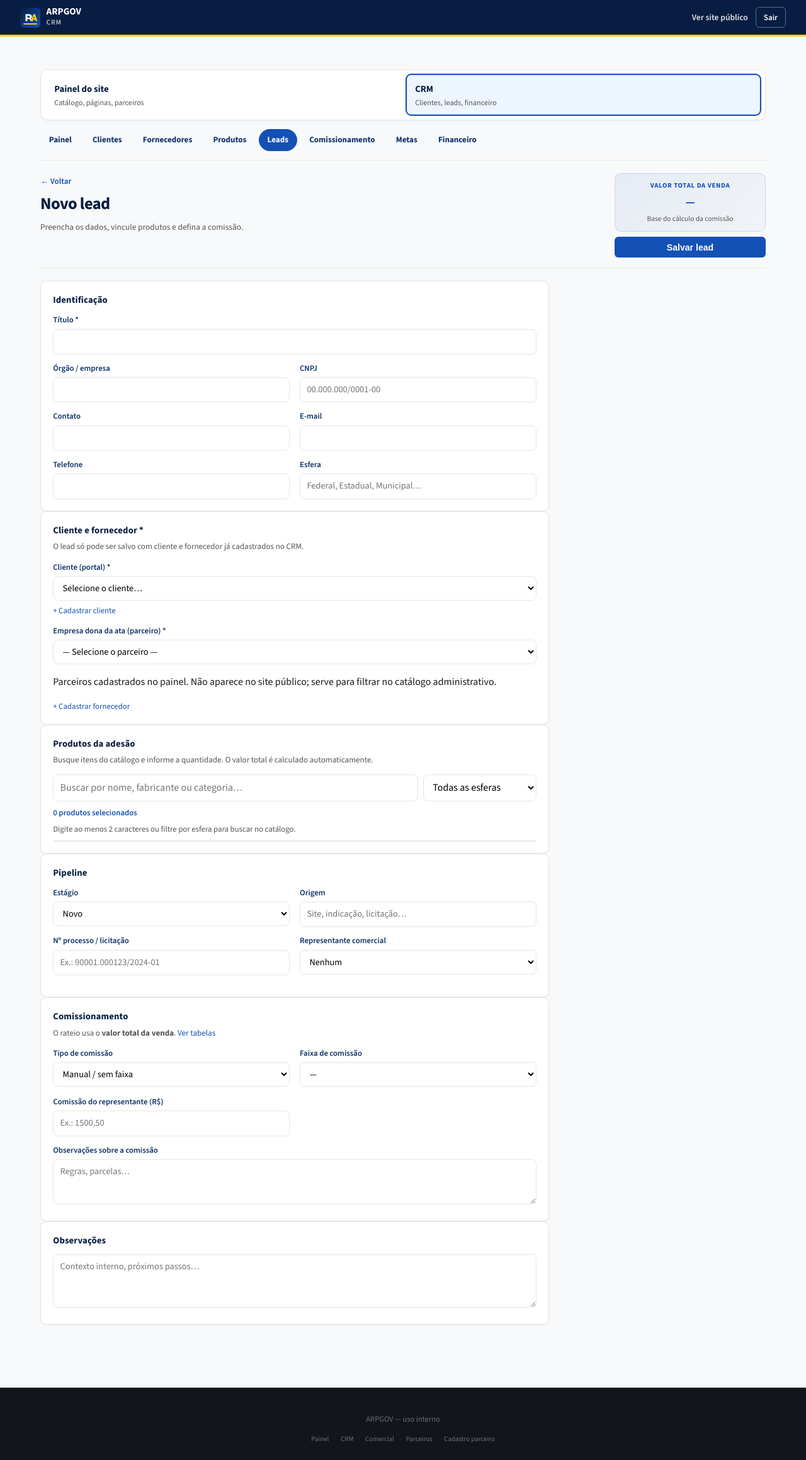
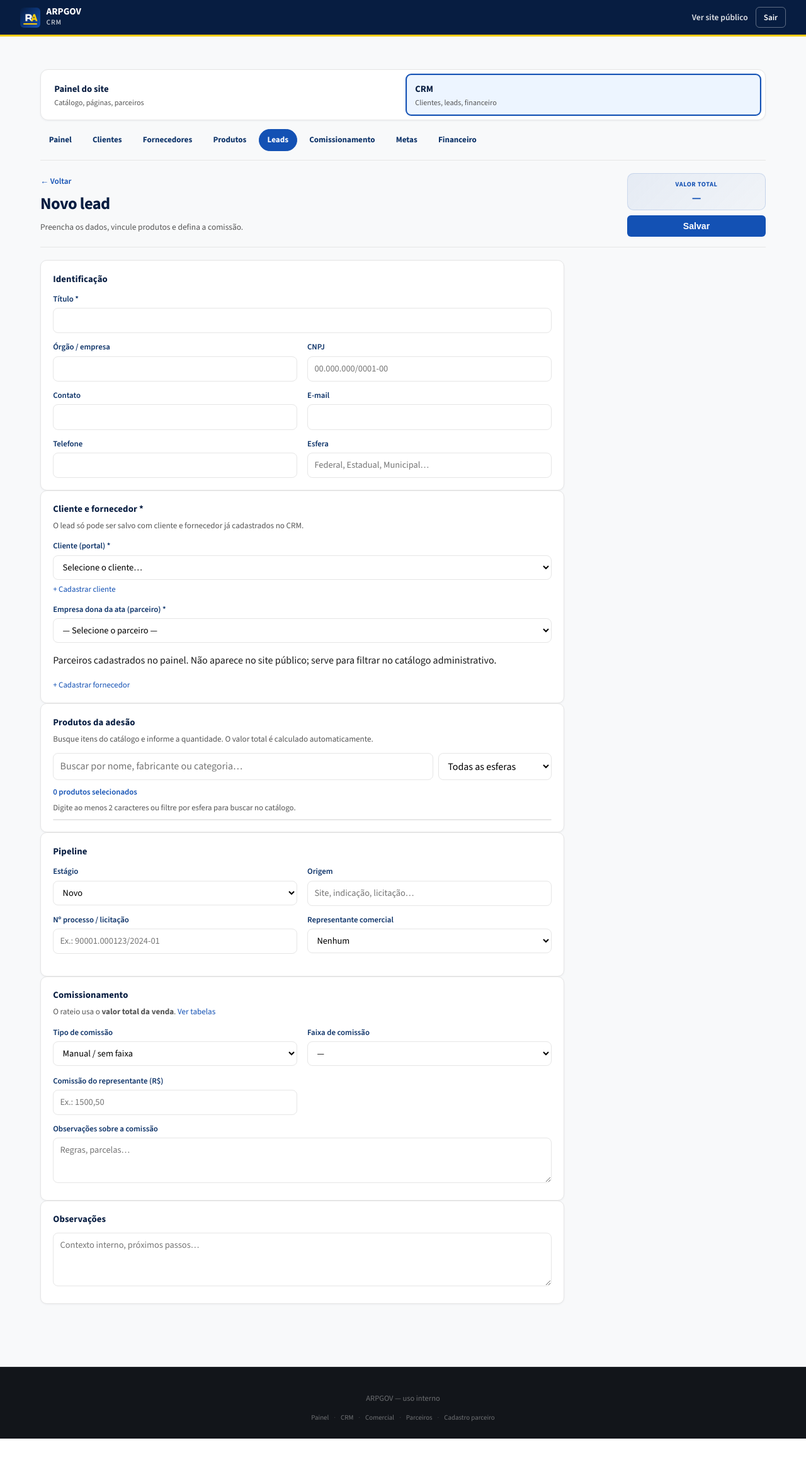
Before and after one commit to arpsistemaslv-cloud/ARPGOV, a Flask app: page /crm/leads/nova in a window 1280 px wide. Shown: the whole page at 63% size. After the commit the page ends 2285 px from the top, so only its background shows below. Run offline with Flask 3, Linux system fonts and the light colour scheme; the visitor is signed in with stand-in values (Sample User, id 1).

Commit message:
Compacta layout da edicao de lead comercial.
Reposiciona comissionamento e zona de risco na coluna direita, reduz o chat vazio e deixa valor e salvar compactos no cabecalho.

Co-authored-by: Cursor <cursoragent@cursor.com>

```diff
--- a/static/css/crm.css
+++ b/static/css/crm.css
@@ -1293,50 +1293,74 @@
 }
 
 .lead-form-header__actions {
-  flex: 0 0 240px;
-  width: 100%;
-  max-width: 240px;
-  display: flex;
-  flex-direction: column;
+  flex: 0 0 auto;
+  min-width: 0;
+}
+
+.lead-form-header__toolbar {
+  display: flex;
+  align-items: stretch;
   gap: 0.5rem;
 }
 
 .lead-sale-total-card--header {
-  padding: 0.7rem 0.85rem;
-  text-align: center;
+  padding: 0.55rem 0.75rem;
+  text-align: left;
   margin: 0;
+  min-width: 0;
+  flex: 1 1 auto;
 }
 
 .lead-sale-total-card--header .lead-sale-total {
-  font-size: 1.2rem;
-  margin: 0.15rem 0 0;
-}
-
-.lead-sale-total-card--header .lead-sale-total-card__hint {
-  margin-top: 0.25rem;
-  font-size: 0.72rem;
-  line-height: 1.35;
+  font-size: 1.05rem;
+  margin: 0.1rem 0 0;
+  line-height: 1.2;
+  white-space: nowrap;
 }
 
 .lead-sale-total-card--header .lead-sale-total-card__label {
-  font-size: 0.68rem;
-}
-
-.lead-form-actions--header {
-  display: flex;
-  flex-direction: column;
-  gap: 0.35rem;
-}
-
-.lead-form-actions--header .btn {
-  padding: 0.55rem 0.85rem;
+  font-size: 0.65rem;
+  letter-spacing: 0.05em;
+}
+
+.lead-form-header__save {
+  flex: 0 0 auto;
+  align-self: stretch;
+  padding: 0.55rem 1rem;
   font-size: 0.88rem;
-}
-
-@media (max-width: 640px) {
+  white-space: nowrap;
+}
+
+@media (min-width: 900px) {
+  .lead-form-header__toolbar {
+    flex-direction: column;
+    width: 220px;
+  }
+
+  .lead-sale-total-card--header {
+    text-align: center;
+  }
+
+  .lead-sale-total-card--header .lead-sale-total {
+    font-size: 1.15rem;
+  }
+
+  .lead-form-header__save {
+    width: 100%;
+  }
+}
+
+@media (max-width: 899px) {
+  .lead-form-header {
+    align-items: stretch;
+  }
+
   .lead-form-header__actions {
-    flex: 1 1 100%;
-    max-width: none;
+    width: 100%;
+  }
+
+  .lead-form-header__toolbar {
+    width: 100%;
   }
 }
 
@@ -1389,10 +1413,21 @@
   align-items: start;
 }
 
+@media (max-width: 899px) {
+  .lead-form-layout {
+    display: flex;
+    flex-direction: column;
+  }
+
+  .lead-form-aside {
+    order: -1;
+  }
+}
+
 @media (min-width: 900px) {
   .lead-form-layout {
-    grid-template-columns: minmax(0, 1fr) 320px;
-    gap: 1.5rem;
+    grid-template-columns: minmax(0, 1fr) 300px;
+    gap: 1.25rem;
   }
 }
 
@@ -1507,15 +1542,67 @@
   min-width: 0;
   display: flex;
   flex-direction: column;
-  gap: 0.85rem;
-}
-
-.lead-form-card--aside-chat .lead-chat__thread--bounded {
-  max-height: min(240px, 32vh);
-}
-
-.lead-form-card--aside-chat .lead-form-card__desc {
-  margin-bottom: 0.65rem;
+  gap: 0.65rem;
+}
+
+@media (min-width: 900px) {
+  .lead-form-aside {
+    position: sticky;
+    top: 0.85rem;
+    align-self: start;
+    max-height: calc(100vh - 1.5rem);
+    overflow-y: auto;
+  }
+}
+
+.lead-form-card--aside-chat {
+  padding: 0.8rem 0.9rem;
+}
+
+.lead-form-card--aside-chat .lead-form-card__title {
+  margin-bottom: 0.35rem;
+}
+
+.lead-form-card__desc--tight {
+  margin: -0.15rem 0 0.55rem;
+  font-size: 0.76rem;
+}
+
+.lead-chat__thread--aside {
+  max-height: min(220px, 32vh);
+  margin-bottom: 0.55rem;
+  overflow-y: auto;
+}
+
+.lead-chat__thread--aside.lead-chat__thread--empty {
+  max-height: none;
+  min-height: 0;
+  margin-bottom: 0.45rem;
+  padding: 0.15rem 0;
+}
+
+.lead-form-card--aside-compact {
+  padding: 0.7rem 0.85rem;
+}
+
+.lead-form-card--aside-compact .lead-form-card__title {
+  margin-bottom: 0.35rem;
+  font-size: 0.86rem;
+}
+
+.lead-form-aside-meta {
+  margin: 0 0 0.35rem;
+  font-size: 0.8rem;
+  line-height: 1.4;
+}
+
+.lead-form-aside-meta--links {
+  margin-bottom: 0;
+  font-size: 0.78rem;
+}
+
+.lead-form-card--aside-danger .lead-form-card__desc--tight {
+  margin-bottom: 0.55rem;
 }
 
 @media (min-width: 900px) {
@@ -1587,19 +1674,11 @@
   display: none;
 }
 
-.lead-form-actions--header {
-  display: flex;
-}
-
 .lead-form-actions--mobile {
   margin-top: 0.25rem;
 }
 
 @media (min-width: 900px) {
-  .lead-form-actions--desktop {
-    display: none;
-  }
-
   .lead-form-actions--mobile {
     display: none;
   }
--- a/templates/crm/op_form.html
+++ b/templates/crm/op_form.html
@@ -27,16 +27,15 @@
       {% endif %}
     </div>
     <div class="lead-form-header__actions">
+      <div class="lead-form-header__toolbar">
         <div class="lead-sale-total-card lead-sale-total-card--header" id="lead_sale_total_wrap">
-        <span class="lead-sale-total-card__label">Valor total da venda</span>
+          <span class="lead-sale-total-card__label">Valor total</span>
           <p class="lead-sale-total" id="lead_sale_total_display" aria-live="polite">
             {% if opp and opp.value_brl is not none %}{{ opp.value_brl|float|brl }}{% else %}—{% endif %}
           </p>
           <input type="hidden" id="value_brl" form="lead-main-form" value="{% if opp and opp.value_brl is not none %}{{ opp.value_brl|brl_decimal }}{% endif %}">
-        <p class="lead-sale-total-card__hint">Base do cálculo da comissão</p>
         </div>
-      <div class="lead-form-actions lead-form-actions--header">
-        <button type="submit" class="btn btn--primary btn--block" form="lead-main-form">Salvar lead</button>
+        <button type="submit" class="btn btn--primary lead-form-header__save" form="lead-main-form">Salvar</button>
       </div>
     </div>
   </header>
@@ -241,8 +240,8 @@
       {% if opp %}
       <section class="lead-form-card lead-form-card--chat lead-form-card--aside-chat">
         <h2 class="lead-form-card__title">Chat com o cliente</h2>
-        <p class="lead-form-card__desc">Visível na área do cliente. Envio independente do botão Salvar.</p>
-        <div class="lead-chat__thread lead-chat__thread--crm lead-chat__thread--bounded">
+        <p class="lead-form-card__desc lead-form-card__desc--tight">Visível na área do cliente.</p>
+        <div class="lead-chat__thread lead-chat__thread--crm lead-chat__thread--aside{% if not chat_messages %} lead-chat__thread--empty{% endif %}">
           {% if chat_messages %}
           {% for m in chat_messages %}
           {{ lead_chat_bubble(m, client_area=false, allow_delete=true) }}
@@ -271,30 +270,36 @@
         </ul>
       </div>
       {% endif %}
+
+      {% if opp and comercial_subnav %}
+      <section class="lead-form-card lead-form-card--compact lead-form-card--aside-compact" aria-label="Comissionamento">
+        <h2 class="lead-form-card__title">Comissionamento</h2>
+        {% if opp.rep_commission_brl is not none %}
+        <p class="meta lead-form-aside-meta">Comissão: <strong>{{ opp.rep_commission_brl|float|brl }}</strong></p>
+        {% else %}
+        <p class="meta lead-form-aside-meta">Sem comissão definida.</p>
+        {% endif %}
+        <p class="meta lead-form-aside-meta lead-form-aside-meta--links">
+          <a href="{{ url_for('comercial_financeiro_novo') }}?oportunidade={{ opp.id }}">Anexar documento</a>
+          · <a href="{{ url_for('comercial_financeiro') }}">Financeiro</a>
+        </p>
+      </section>
+
+      <section class="lead-form-card lead-form-card--danger lead-form-card--aside-compact lead-form-card--aside-danger">
+        <h2 class="lead-form-card__title lead-form-card__title--danger">Zona de risco</h2>
+        <p class="lead-form-card__desc lead-form-card__desc--tight">Remove o lead e o chat. Lançamentos financeiros permanecem.</p>
+        <a href="{{ url_for('comercial_op_delete', opp_id=opp.id) }}" class="btn btn--danger btn--compact btn--block">Excluir lead…</a>
+      </section>
+      {% endif %}
     </aside>
   </div>
 
-  {% if opp %}
+  {% if opp and not comercial_subnav %}
   <div class="lead-form-bottom">
-    {% if comercial_subnav %}
-    <section class="lead-form-card lead-form-card--compact" aria-label="Comissionamento">
-      <h2 class="lead-form-card__title">Comissionamento</h2>
-      {% if opp.rep_commission_brl is not none %}
-      <p class="meta">Comissão: <strong>{{ opp.rep_commission_brl|float|brl }}</strong></p>
-      {% else %}
-      <p class="meta">Nenhum valor de comissão definido ainda.</p>
-      {% endif %}
-      <p class="meta" style="margin-bottom:0">
-        <a href="{{ url_for('comercial_financeiro_novo') }}?oportunidade={{ opp.id }}">Anexar documento</a>
-        · <a href="{{ url_for('comercial_financeiro') }}">Meu financeiro</a>
-      </p>
-    </section>
-    {% endif %}
-
     <section class="lead-form-card lead-form-card--danger">
       <h2 class="lead-form-card__title lead-form-card__title--danger">Zona de risco</h2>
       <p class="lead-form-card__desc">Remove o lead, chat e vínculos com produtos. Lançamentos financeiros permanecem sem oportunidade.</p>
-      <a href="{% if comercial_subnav is defined and comercial_subnav %}/comercial/oportunidade/{{ opp.id }}/excluir{% else %}/crm/oportunidade/{{ opp.id }}/excluir{% endif %}" class="btn btn--danger btn--compact">Excluir lead…</a>
+      <a href="/crm/oportunidade/{{ opp.id }}/excluir" class="btn btn--danger btn--compact">Excluir lead…</a>
     </section>
   </div>
   {% endif %}
```
Lines whose indentation alone changed are shown as unchanged.
